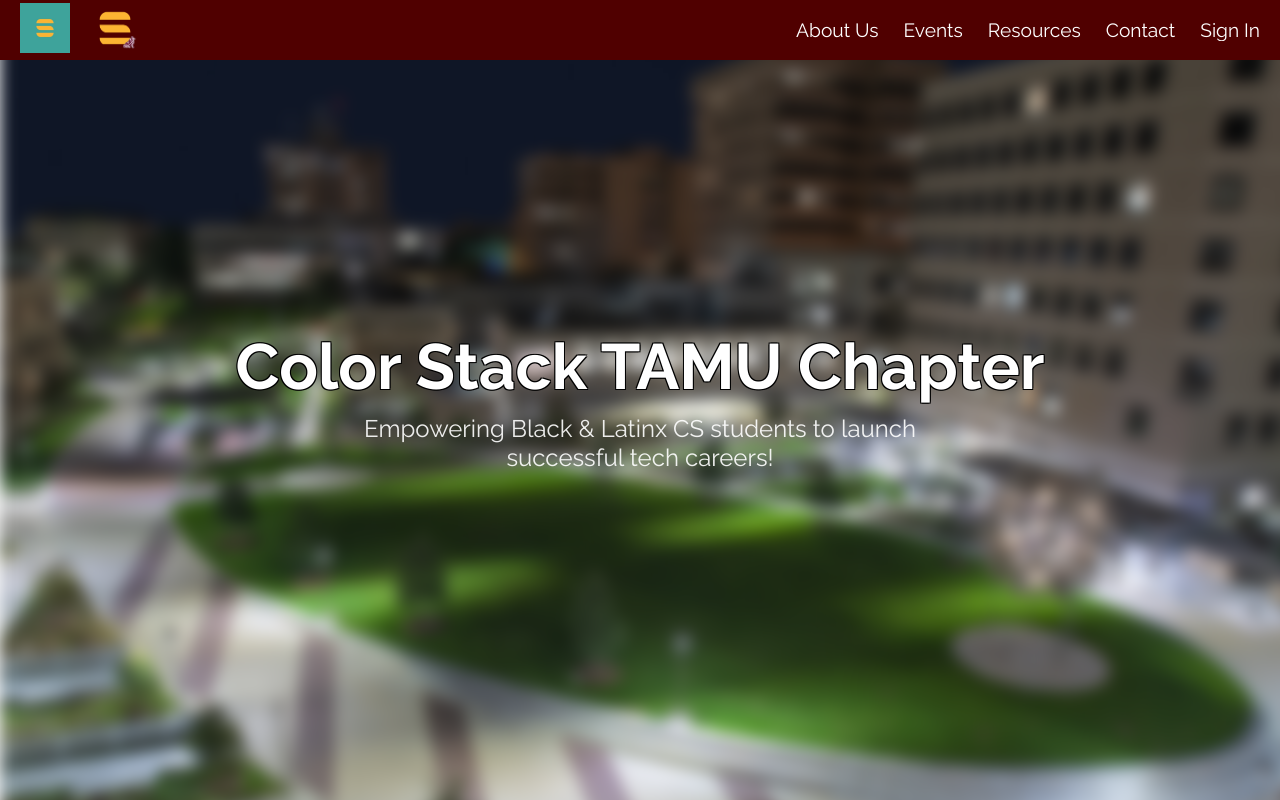
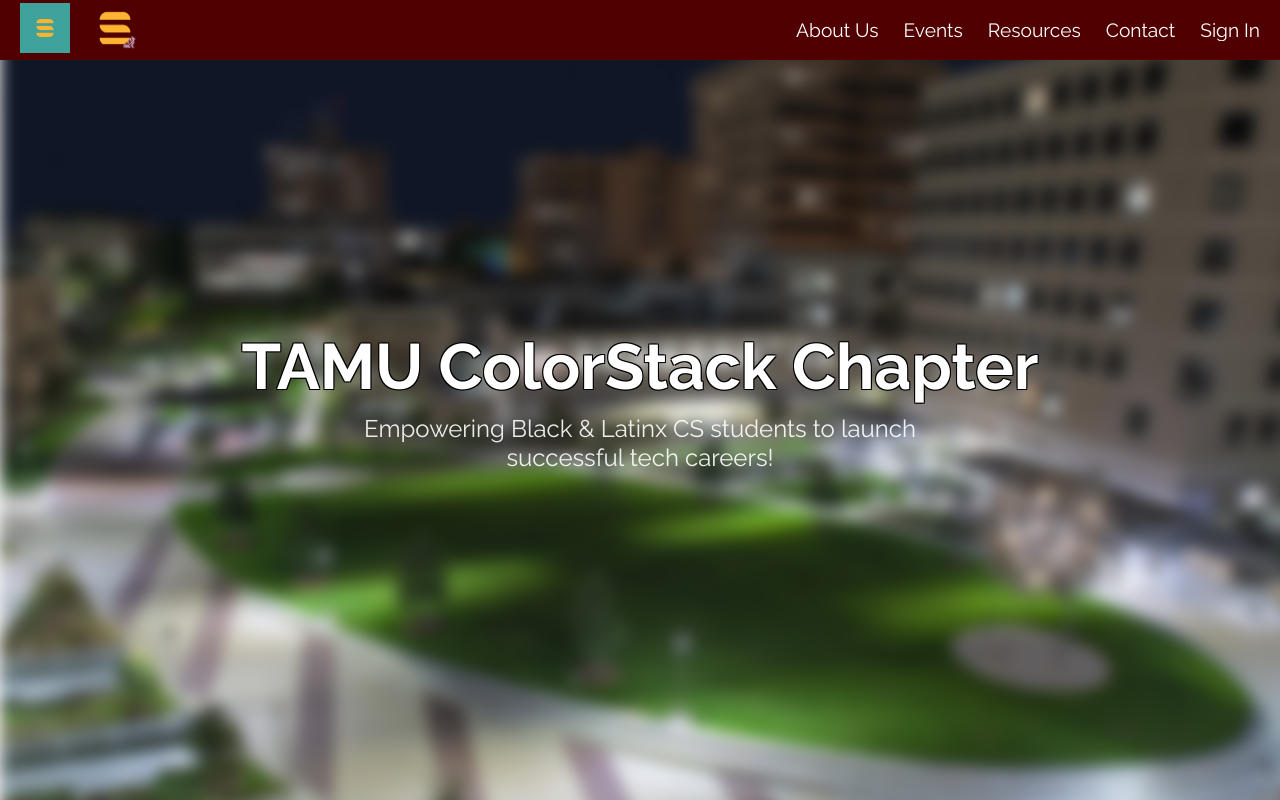
Before and after one commit to TAMUColorStack/ColorStackWebsite, a React (Vite) app in the folder frontend/: page / in a window 1280 px wide. Built offline with nearby package versions, Linux system fonts and the light colour scheme.

Commit message:
updates title page => TAMU ColorStack Chapter
ColorStack is one word => future reference.

```diff
--- a/frontend/src/pages/home/home.jsx
+++ b/frontend/src/pages/home/home.jsx
@@ -5,7 +5,7 @@
     return (
         <div className="cstack-header">
             <div className="welcome-content">
-                <h1 className="welcome-message">Color Stack TAMU Chapter</h1>
+                <h1 className="welcome-message">TAMU ColorStack Chapter</h1>
                 <p className="sub-welcome-text">
                     Empowering Black & Latinx CS students to launch successful
                     tech careers!
```
